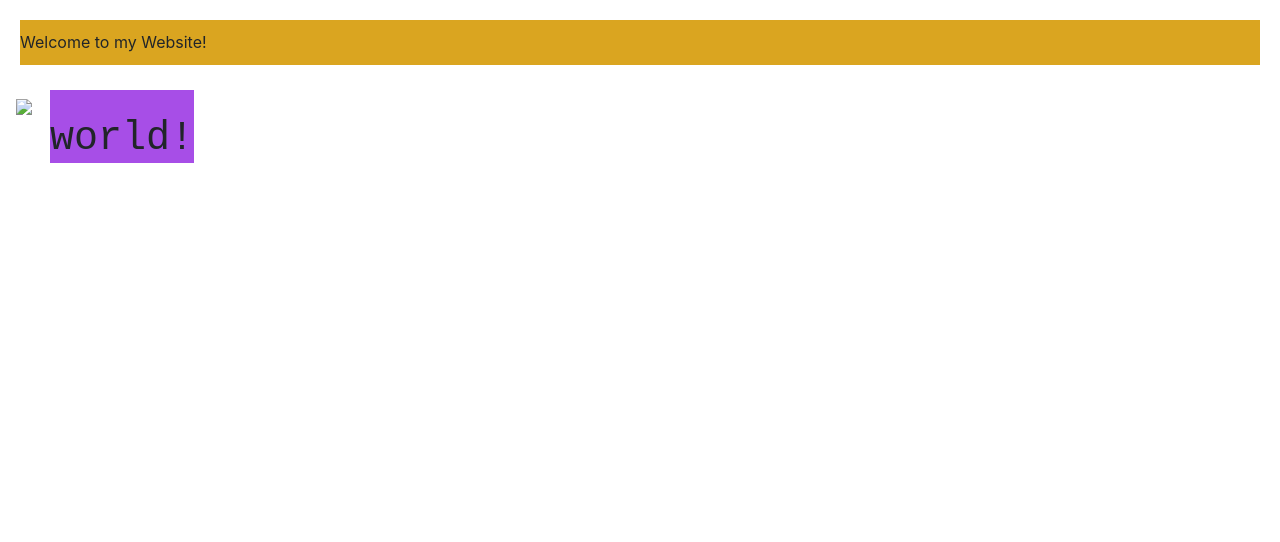
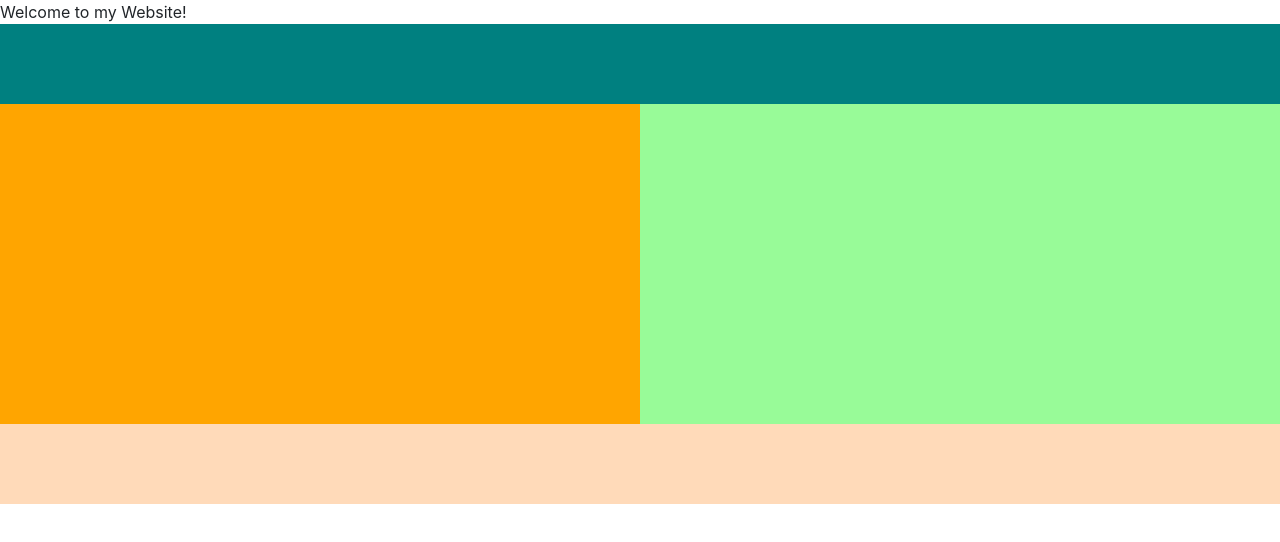
Before and after one commit to girlkaaaay/collab-practice, a plain HTML site: page index.html in a window 1280 px wide. Drawn offline with nearby package versions, Linux system fonts and the light colour scheme.

Commit message:
added columns

```diff
--- a/css/styles.css
+++ b/css/styles.css
@@ -1,32 +1,19 @@
-h1  {
-<<<<<<< HEAD
-    height: 100px;
-    font-family: monospace;
-    background-color: #a74ee7;
-    display: inline-block;
-    padding-top: 25px;
-    margin: 50px;
+nav {
+    height: 10vh;
+    background-color: teal;
 }
 
-header {
-    background-color: goldenrod;
-    height: 45px;
-    margin-left: 500px;
-    padding-top: 10px;
-    margin: 20px;
+.content {
+    height: 40vh;
+    background-color: orange;
 }
 
-nav {
-    height: 5px;
-    width: 20px;
+.content-2 {
+    height: 40vh;
+    background-color: palegreen;
 }
 
-.nav {
-    height: 2px;
-=======
-    font-family: fantasy;
-    background-color: aquamarine;
-    height: 100px;
-    padding-left: 500px;
->>>>>>> b9e18dfc8a48a77f839caab118bbc33e0b2daf53
+footer {
+    height: 10vh;
+    background-color: peachpuff;
 }
--- a/index.html
+++ b/index.html
@@ -15,15 +15,28 @@
   <header>Welcome to my Website!</header>
   <body>
 
-    <nav>
-      <div class="navbar">
-      <div class="logo">
-        <a href=""><img src="IMG/trplthreat.png"></a>
+    <nav class="container-fluid">
+      <div class="row">
+        <div class="col">
+
+        </div>
       </div>
+    </nav>
+     <div class="container-fluid">
+       <div class="row">
+         <div class="col-12 col-md-6 content">
+         </div>
+         <div class="col-12 col-md-6 content-2">
+         </div>
+       </div>
+     </div>
+     <footer class="container-fluid">
+       <div class="row">
+         <div class="col">
 
-    </nav>
-    <h1> world!</h1>
-
+         </div>
+       </div>
+     </footer>
     <!-- Option 1: jQuery and Bootstrap Bundle (includes Popper) -->
     <script src="https://code.jquery.com/jquery-3.5.1.slim.min.js" integrity="sha384-DfXdz2htPH0lsSSs5nCTpuj/zy4C+OGpamoFVy38MVBnE+IbbVYUew+OrCXaRkfj" crossorigin="anonymous"></script>
     <script src="https://cdn.jsdelivr.net/npm/bootstrap@4.5.3/dist/js/bootstrap.bundle.min.js" integrity="sha384-ho+j7jyWK8fNQe+A12Hb8AhRq26LrZ/JpcUGGOn+Y7RsweNrtN/tE3MoK7ZeZDyx" crossorigin="anonymous"></script>
```
